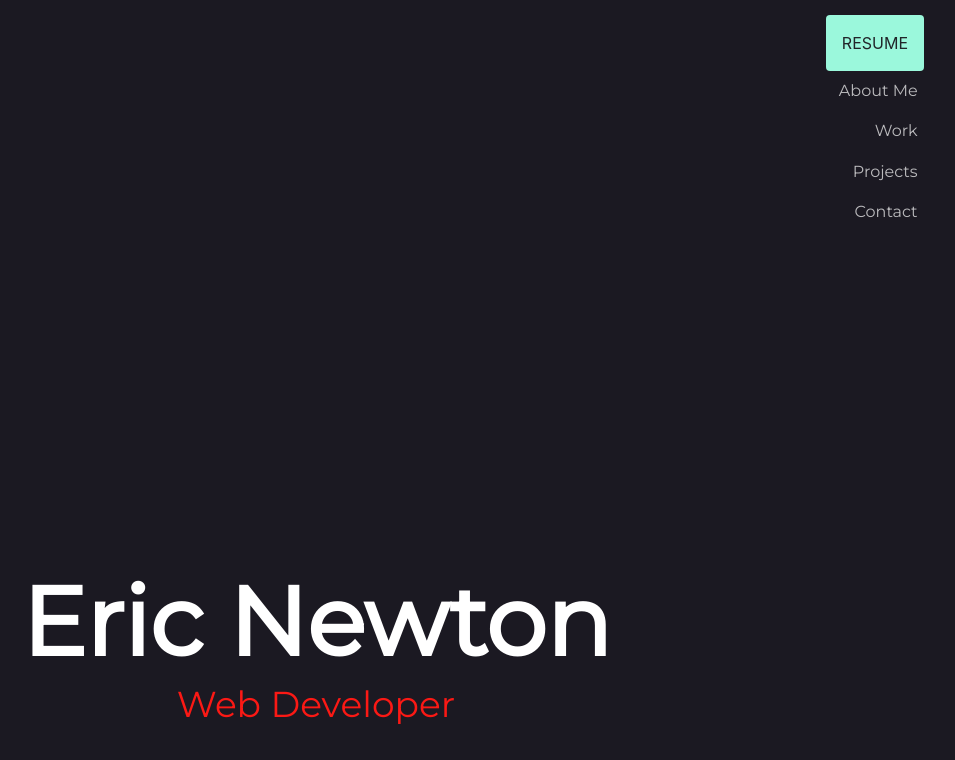
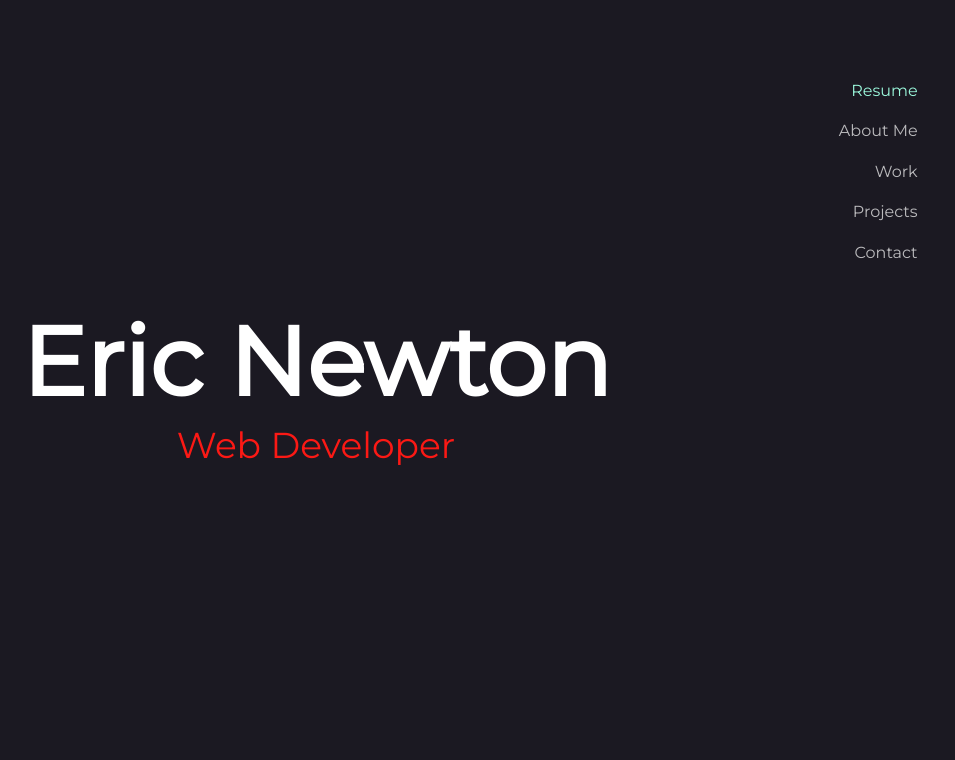
Before and after one commit to e-newton/port, a website built with Parcel: page index.html in a window 1280 px wide. Shown: the top 760 px of the page, without its empty margins (324-1279 px from the left). Built offline with nearby package versions, Linux system fonts and the light colour scheme.

Commit message:
Fixed spacing of title and got rid of the resume button

```diff
--- a/index.html
+++ b/index.html
@@ -30,7 +30,6 @@
 <body>
 
 <!-- Add your site or application content here -->
-<a href="Eric%20Newton%20Resume%202021.pdf" id="resume" class="btn">RESUME</a>
 <nav class="navbar navbar-expand-lg navbar-dark" id="nav-boy">
   <button class="navbar-toggler" type="button" data-toggle="collapse" data-target="#navbarNavDropdown"
           aria-controls="navbarNavDropdown" aria-expanded="false" aria-label="Toggle navigation">
@@ -57,6 +56,11 @@
 <div id='sidebar'>
   <ul class="no-bullets">
     <li>
+      <a class="menu-boy"  style="color: #9BF8DC;" href="Eric%20Newton%20Resume%202021.pdf">
+        Resume
+      </a>
+    </li>
+    <li>
       <a href="#about-me" class="menu-boy">About Me</a>
     </li>
     <li>
@@ -72,7 +76,7 @@
 
 </div>
 <div class="container-xl align-self-center">
-  <div class="row justify-content-center" style="padding-top: 45%">
+  <div class="row justify-content-center" style="padding-top: 30vh">
     <div class="col text-center">
       <h1 id="name" class="mb-0">Eric Newton</h1>
       <p id="web-dev">Web Developer</p>
```
